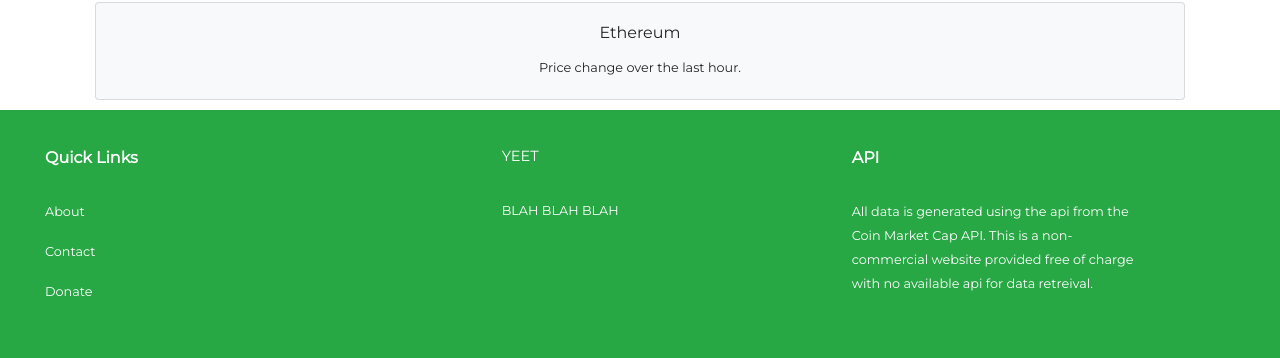
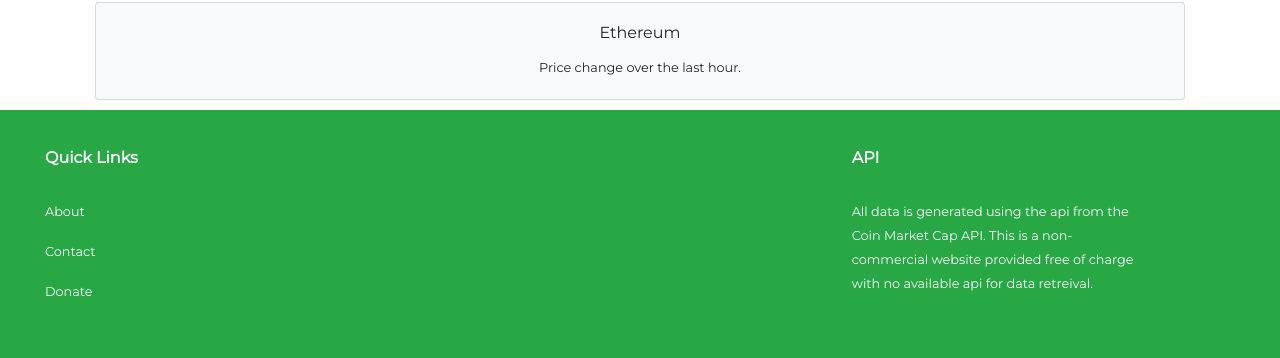
Before and after one commit to munyb/capstone-site, a PHP site: page /donate.php in a window 1280 px wide. Shown: the part 646-1004 px from the top of the page. Run offline with PHP 8.4, Linux system fonts and the light colour scheme; data that the repository does not hold is empty; some libraries are stand-ins or nearby versions.

Commit message:
removed filler footer column

```diff
--- a/donate.php
+++ b/donate.php
@@ -103,9 +103,9 @@
 
 
                 <div class="col-sm-3 hidden-xs hidden-sm text-left" style="margin-left: 30px;">
-                    <h6 class="footer-head">YEET</h6>
+                    <h6 class="footer-head"></h6>
                     <br>
-                    <small>BLAH BLAH BLAH</small>
+                    <small></small>
                 </div>
 
                 <div class="col-sm-3 hidden-xs hidden-sm text-left" style="margin-left: 30px;">
```
